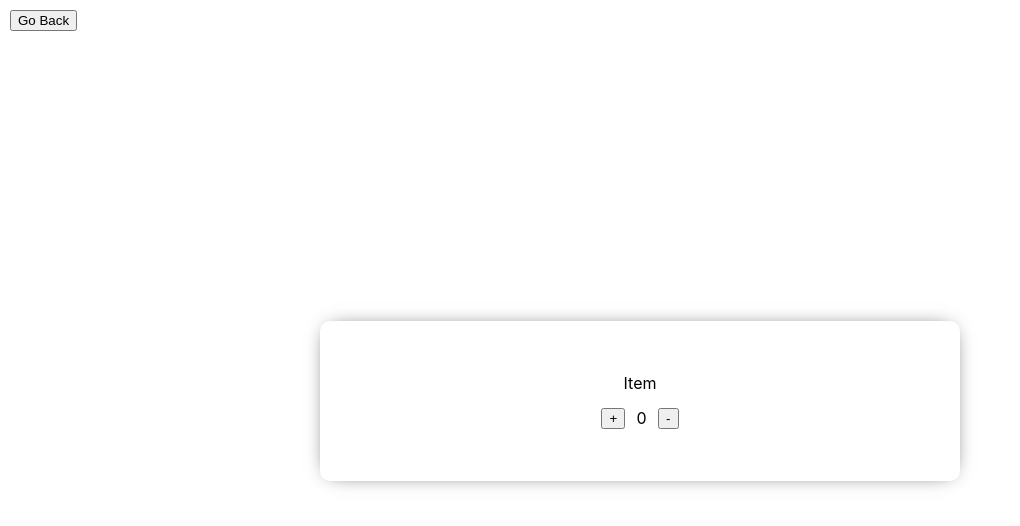
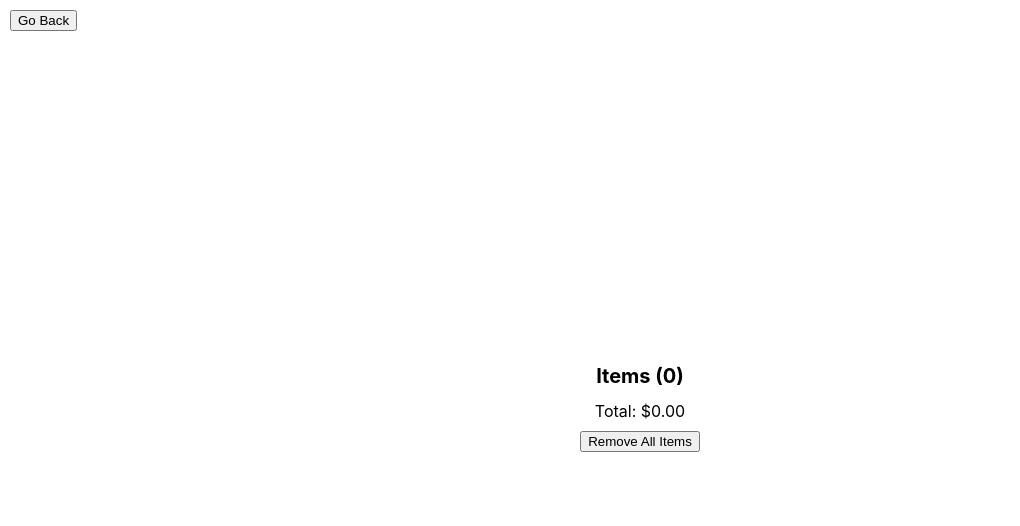
Before and after one commit to Braden0006/react-ecommerce-website, a React (Create React App) app: page /viewcart in a window 1280 px wide. Shown: the top 526 px of the page, without its empty margins (0-1020 px from the left). Built offline with nearby package versions, Linux system fonts and the light colour scheme.

Commit message:
Made basic UI for "ViewCart" component and added functionality so plants can be added to the cart, adjust quantity, and remove items, and displays the total. also added some comments to clarify some code

```diff
--- a/src/App.js
+++ b/src/App.js
@@ -10,30 +10,31 @@ import { CartContext } from "./context/CartContext";
 import { CartProvider } from "react-use-cart";
 
 function App() {
-  const [addItem, setAddItem] = useState(0);
+  const [addPlant, setAddPlant] = useState(0);
 
   return (
     <>
+      <CartProvider>
         <Routes>
           <Route
             path="/"
             element={
               <div className="app-container">
-              <CartContext.Provider value={{ addItem, setAddItem }}>
+                {/* "CartContext.Provider" is used to avoid prop drilling, so any component that are inside those tags can utilize the "addPlant" state */}
+                <CartContext.Provider value={{ addPlant, setAddPlant }}>
                   <div className="homepage">
                     <Navbar />
                     <HomePage />
                   </div>
                   <Information />
-                <CartProvider>
                   <ProductPage />
-                </CartProvider>
                 </CartContext.Provider>
               </div>
             }
           />
           <Route path="/viewcart/*" element={<ViewCart />} />
         </Routes>
+      </CartProvider>
     </>
   );
 }
--- a/src/components/Navbar/Navbar.js
+++ b/src/components/Navbar/Navbar.js
@@ -3,12 +3,11 @@ import { GiHamburgerMenu } from "react-icons/gi";
 import { AiOutlineShoppingCart } from "react-icons/ai";
 import "./Navbar.css";
 import HamburgerMenu from "../HamburgerMenu/HamburgerMenu";
-import { CartContext } from '../../context/CartContext'
+import { useCart } from "react-use-cart";
 
 export default function Navbar() {
 
   // This allows us to get the state variable in the App component using the context API
-  const { addItem } = useContext(CartContext)
 
   const [showMenu, setShowMenu] = useState(false);
 
@@ -24,8 +23,13 @@ export default function Navbar() {
 
   // Checks to see if theres an item added to the cart and rather or not to display the number, so if there's nothing added it doesn't display anything next to the cart icon
   const isNumberShown = () => {
-    return addItem === 0 ? 'hidden' : null
+    return totalUniqueItems === 0 ? 'hidden' : null
   }
+
+  // put the "totalUniqueItems" in a variable with the "useCart" API to display how many different items are in the cart next to the cart icon
+  const {
+    totalUniqueItems,
+  } = useCart()
 
   return (
     <>
@@ -41,7 +45,7 @@ export default function Navbar() {
         </div>
         <div className="navbarcart_container">
           <AiOutlineShoppingCart />
-          <span className={`number ${isNumberShown()}`}>{addItem}</span>
+          <span className={`number ${isNumberShown()}`}>{totalUniqueItems}</span>
         </div>
       </div>
       <HamburgerMenu open={open} menu={menu} />
--- a/src/components/ProductPageCard/ProductPageCard.css
+++ b/src/components/ProductPageCard/ProductPageCard.css
@@ -31,7 +31,7 @@
 }
 
 .aloe_vera {
-  background: url("/src/images/large-aloevera.jpg") center center;
+  background: url("/src/images/large-aloevera.jpg") center 30%;
   background-size: cover;
 }
 
--- a/src/components/ProductPageCard/ProductPageCard.js
+++ b/src/components/ProductPageCard/ProductPageCard.js
@@ -1,13 +1,13 @@
 import React, { useState, useContext, useEffect } from "react";
 import { CartContext } from "../../context/CartContext";
-import { useCart } from "react-use-cart";
 import AddedToCart from "../AddedToCart/AddedToCart";
 import { Routes, Route } from "react-router-dom";
 import ViewCart from "../ViewCart/ViewCart";
+import { useCart } from "react-use-cart";
 import "./ProductPageCard.css";
 
 export default function ProductPageCard() {
-  const { addItem, setAddItem } = useContext(CartContext);
+  const { addPlant, setAddPlant } = useContext(CartContext);
 
   // The state for rather or not the "AddedToCart" modal pops up when "Add to cart" is clicked
   const [isOpen, setIsOpen] = useState(false);
@@ -19,9 +19,9 @@ export default function ProductPageCard() {
     document.body.style.overflow = "scroll";
   }
 
-  // const { addPlant } = useCart()
+  const { addItem } = useCart()
 
-  // Array of objectc with the plants to map over and make the cards with
+  // Array of objects with the plants to map over and make the cards with
   const plants = [
     {
       id: 1,
@@ -62,9 +62,9 @@ export default function ProductPageCard() {
             className="productcard_button"
             // When the button is clicked, it increments the number next to then cart icon
             onClick={() => {
-              setAddItem(addItem + 1);
+              setAddPlant(addPlant + 1);
               setIsOpen(true);
-              // addPlant(plant)
+              addItem(plant)
             }}
           >
             Add to cart
--- a/src/components/ViewCart/ViewCart.css
+++ b/src/components/ViewCart/ViewCart.css
@@ -16,8 +16,15 @@
   justify-content: center;
   align-items: center;
   border-radius: 1rem;
-  height: 16rem;
+  height: 35vh;
   box-shadow: 0rem 0rem 2rem -1rem;
+  margin: 1rem;
+}
+
+.img_container {
+  height: 18vh;
+  border-radius: 1rem;
+  width: 45vw;
 }
 
 .button_container {
@@ -30,3 +37,8 @@
 .viewcart-goback-btn {
   padding: 1rem;
 }
+
+.cart-total {
+  font-size: 1.6rem;
+  padding-bottom: 1rem;
+}
--- a/src/components/ViewCart/ViewCart.js
+++ b/src/components/ViewCart/ViewCart.js
@@ -1,22 +1,20 @@
 import React, { useState } from "react";
 import { Link } from "react-router-dom";
+import { useCart } from "react-use-cart";
 import "./ViewCart.css";
 
 export default function () {
-  const [quantity, setQuantity] = useState(0);
 
-  // Both the "incrementQuantity" and "decrementQuantity" functions uses state and adds or subtracts the quantity depending on which if the plus or minus button is clicked
-  const incrementQuantity = () => {
-    setQuantity(quantity + 1);
-  };
-
-  const decrementQuantity = () => {
-    if (quantity === 0) {
-      setQuantity(quantity);
-    } else {
-      setQuantity(quantity - 1);
-    }
-  };
+  const {
+    isEmpty,
+    emptyCart,
+    totalUniqueItems,
+    items,
+    updateItemQuantity,
+    removeItem,
+    totalItems,
+    cartTotal,
+  } = useCart();
 
   return (
     <>
@@ -26,18 +24,32 @@ export default function () {
         </Link>
       </div>
       <div className="viewcart-container">
-        <div className="item-container">
-          <span className="viewcart_item">Item</span>
+        <h1>Items ({totalItems})</h1>
+
+        {/* Maps over the items object, which was created by the "useCart" API by adding the plant object with the "useCart" when I looped over them to create the cards in the "ProductPageCard" page */}
+        {items.map((item) => (
+          <div className='item-container' key={item.id}>
+            <h4 className="viewcart_item">{item.name}</h4>
+            <span className={`img_container ${item.id === 1 ? 'jade_plant' : 'aloe_vera'}`}></span>
             <div className="button_container">
-            <button className="viewcart_increment" onClick={incrementQuantity}>
+              <button
+                className="viewcart_increment"
+                onClick={() => updateItemQuantity(item.id, item.quantity + 1)}
+              >
                 +
               </button>
-            <span className="viewcart_quantity">{quantity}</span>
-            <button className="viewcart_decrement" onClick={decrementQuantity}>
+              <span className="viewcart_quantity">{item.quantity}</span>
+              <button
+                className="viewcart_decrement"
+                onClick={() => updateItemQuantity(item.id, item.quantity - 1)}
+              >
                 -
               </button>
             </div>
           </div>
+        ))}
+        <span className="cart-total">Total: ${cartTotal.toFixed(2)}</span>
+        <button onClick={() => emptyCart()}>Remove All Items</button>
       </div>
     </>
   );
```
Lines whose indentation alone changed are shown as unchanged.
